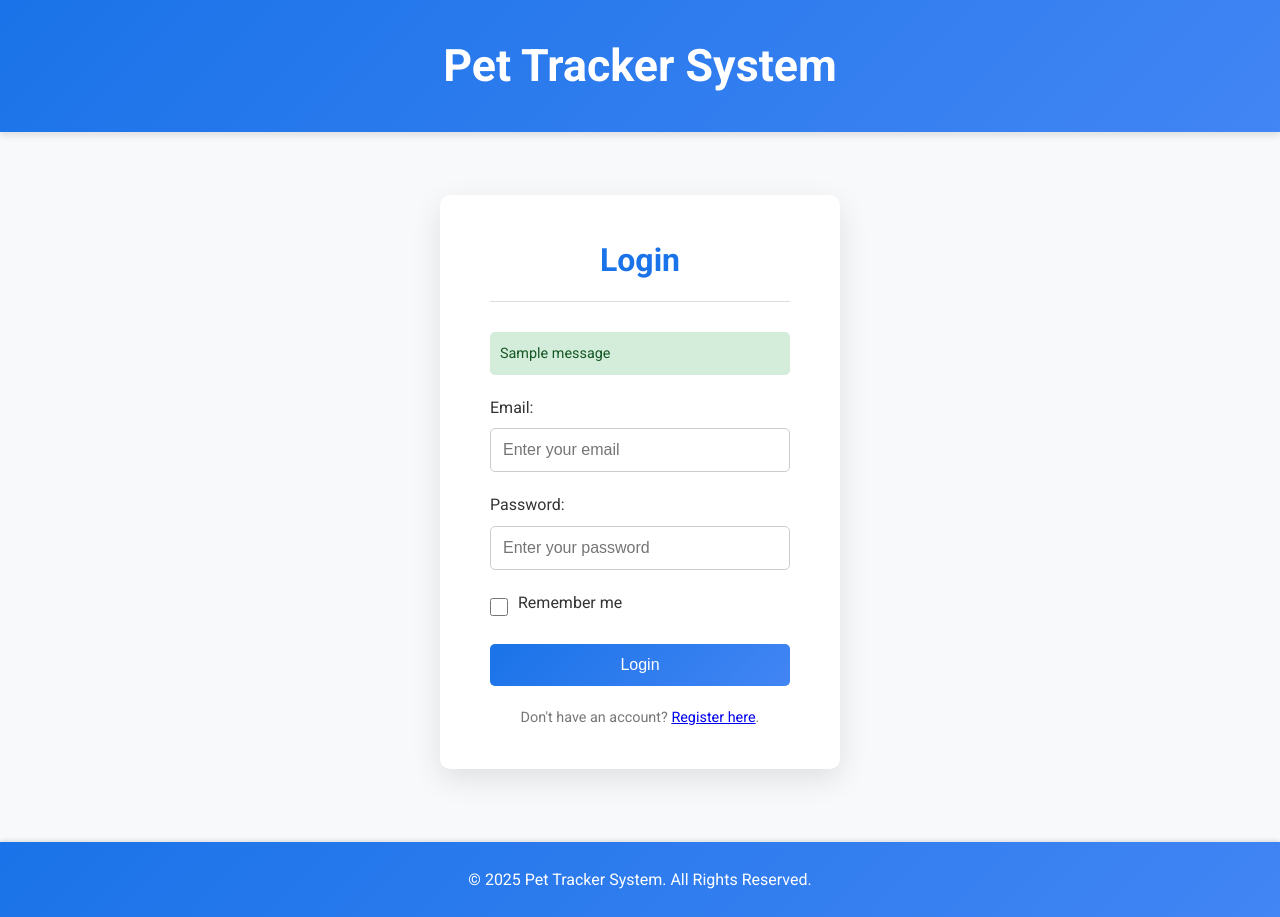
After one commit to dadan041100/pet-tracker-system, a Flask app: page /login in a window 1280 px wide. The commit adds this page. Run offline with Flask 2, Linux system fonts and the light colour scheme; tables that the repository leaves empty hold one stand-in row (values such as "Sample post"); one stand-in notice (Sample message) is shown.

Commit message:
updated seeders and login and logout functionality

```diff
--- a/app.py
+++ b/app.py
@@ -1,4 +1,4 @@
-from flask import Flask, render_template
+from flask import Flask, render_template, request, redirect, url_for, flash, session
 from config import Config
 from extensions import db
 from flask_migrate import Migrate
@@ -13,6 +13,7 @@ from controllers.tracker_controller import tracker_bp
 def create_app():
     app = Flask(__name__)
     app.config.from_object(Config)
+    app.secret_key = 'supersecretkey'  # For session management
 
     # Initialize SQLAlchemy and Flask-Migrate
     db.init_app(app)
@@ -23,17 +24,51 @@ def create_app():
     app.register_blueprint(pet_bp, url_prefix='/pets')
     app.register_blueprint(tracker_bp, url_prefix='/trackers')
 
-    # Main routes
+    # --- Authentication Routes ---
+    @app.route('/login', methods=['GET', 'POST'])
+    def login():
+        if request.method == 'POST':
+            email = request.form.get('email')
+            password = request.form.get('password')
+            owner = Owner.query.filter_by(email=email).first()
+            if owner and owner.check_password(password):
+                session['user'] = owner.email
+                session.pop('logged_out', None)
+                flash('Logged in successfully!', 'success')
+                return redirect(url_for('home'))
+            else:
+                flash('Invalid email or password', 'error')
+                return render_template('login.html')
+        return render_template('login.html')
+
+    @app.route('/logout')
+    def logout():
+        session.pop('user', None)
+        session['logged_out'] = True
+        flash('Logged out successfully!', 'success')
+        return redirect(url_for('login'))
+
+    @app.route('/register', methods=['GET', 'POST'])
+    def register():
+        if request.method == 'POST':
+            flash("Registration functionality is not implemented yet.", "info")
+            return redirect(url_for('login'))
+        return render_template('register.html')
+
+    # --- Protected Routes ---
     @app.route('/', endpoint='home')
     def index():
-        # For simplicity, grab the first owner from the database
+        if 'user' not in session:
+            return redirect(url_for('login'))
         current_owner = Owner.query.first()
-        # Retrieve the owner's address, pet, and recent activity (adjust your query as needed)
-        current_address = Address.query.filter_by(owner_id=current_owner.id).first()
-        current_pet = Pet.query.filter_by(owner_id=current_owner.id).first()
-        recent_activities = ActivityLog.query.filter_by(pet_id=current_pet.id)\
-                                            .order_by(ActivityLog.timestamp.desc())\
-                                            .limit(5).all()
+        current_address = Address.query.filter_by(owner_id=current_owner.id).first() if current_owner else None
+        current_pet = Pet.query.filter_by(owner_id=current_owner.id).first() if current_owner else None
+        recent_activities = []
+        if current_pet:
+            recent_activities = (ActivityLog.query.filter_by(pet_id=current_pet.id)
+                                 .order_by(ActivityLog.timestamp.desc())
+                                 .limit(5)
+                                 .all())
         return render_template(
             'index.html',
             current_owner=current_owner,
@@ -44,11 +79,11 @@ def create_app():
 
     @app.route('/dashboard', endpoint='dashboard')
     def dashboard():
-        # Again, retrieve current owner/pet data
+        if 'user' not in session:
+            return redirect(url_for('login'))
         current_owner = Owner.query.first()
-        current_pet = Pet.query.filter_by(owner_id=current_owner.id).first()
-        # Optionally, you might also query tracker data here if needed
-        tracker = current_pet.tracker  # Assuming a one-to-one relationship
+        current_pet = Pet.query.filter_by(owner_id=current_owner.id).first() if current_owner else None
+        tracker = current_pet.tracker if current_pet else None
         return render_template(
             'dashboard.html',
             current_owner=current_owner,
--- a/controllers/tracker_controller.py
+++ b/controllers/tracker_controller.py
@@ -20,6 +20,7 @@ def get_trackers():
             'last_seen_time': t.last_seen_time.isoformat(),
             'status': t.status,
             # Include pet details from your seeder
+            'pet_image_url': pet.image_url if pet and pet.image_url else 'https://via.placeholder.com/100',
             'pet_name': pet.name if pet else 'Unknown',
             'pet_type': pet.type if pet else 'Unknown',
             'pet_breed': pet.breed if pet else 'Unknown',
--- a/models/pet.py
+++ b/models/pet.py
@@ -11,6 +11,7 @@ class Pet(db.Model):
     gender = db.Column(db.String(10), nullable=False)
     age = db.Column(db.Integer, nullable=False)
     description = db.Column(db.Text, nullable=True)
+    image_url = db.Column(db.String(255), nullable=True)
 
     tracker = db.relationship('Tracker', backref='pet', uselist=False)
     activity_logs = db.relationship('ActivityLog', backref='pet', lazy=True)
--- a/static/css/styles.css
+++ b/static/css/styles.css
@@ -1,6 +1,7 @@
 /* Import Google Font */
 @import url('https://fonts.googleapis.com/css?family=Roboto:300,400,700&display=swap');
 
+/* Global Styles */
 * {
   margin: 0;
   padding: 0;
@@ -16,6 +17,7 @@ body {
 
 /* Header */
 header {
+  position: relative;
   background: linear-gradient(135deg, #1a73e8, #4285f4);
   color: #fff;
   padding: 30px 20px;
@@ -27,6 +29,26 @@ header h1 {
   font-size: 2.8rem;
   font-weight: 700;
 }
+
+/* Logout Button */
+.logout-btn {
+    position: absolute;
+    top: 50%;
+    left: 20px;
+    transform: translateY(-50%);
+    background: transparent;
+    border: 1px solid #fff;
+    color: #fff;
+    padding: 6px 12px;
+    border-radius: 4px;
+    font-size: 0.9rem;
+    text-decoration: none;
+    transition: background 0.3s;
+  }
+
+  .logout-btn:hover {
+    background: rgba(255,255,255,0.2);
+  }
 
 /* Container for Sidebar & Content */
 .container {
@@ -198,6 +220,161 @@ footer p {
   font-size: 1rem;
 }
 
+/* ===== Login Page Styles ===== */
+.login-container {
+  display: flex;
+  align-items: center;
+  justify-content: center;
+  min-height: 80vh;
+  background-color: #f8f9fb;
+  padding: 20px;
+}
+
+.login-card {
+  background: #fff;
+  padding: 40px 50px;
+  border-radius: 10px;
+  box-shadow: 0 10px 30px rgba(0, 0, 0, 0.1);
+  max-width: 400px;
+  width: 100%;
+}
+
+.login-card h2 {
+  font-size: 2rem;
+  margin-bottom: 30px;
+  color: #1a73e8;
+  text-align: center;
+  border-bottom: 1px solid #ddd;
+  padding-bottom: 15px;
+}
+
+.login-card .form-group {
+  margin-bottom: 20px;
+}
+
+.login-card .form-group label {
+  display: block;
+  margin-bottom: 8px;
+  font-size: 1rem;
+  color: #333;
+}
+
+.login-card .form-group input {
+  width: 100%;
+  padding: 12px;
+  border: 1px solid #ccc;
+  border-radius: 5px;
+  font-size: 1rem;
+}
+
+.login-card .remember-me {
+  display: flex;
+  align-items: center;
+  margin-bottom: 20px;
+}
+
+.login-card .remember-me input[type="checkbox"] {
+  margin-right: 10px;
+  width: 18px;
+  height: 18px;
+  accent-color: #1a73e8;
+}
+
+.login-card .remember-me label {
+  font-size: 1rem;
+  color: #333;
+  cursor: pointer;
+}
+
+.login-card .btn {
+  background: linear-gradient(135deg, #1a73e8, #4285f4);
+  color: #fff;
+  border: none;
+  padding: 12px;
+  width: 100%;
+  border-radius: 5px;
+  font-size: 1rem;
+  cursor: pointer;
+  transition: background 0.3s ease;
+}
+
+.login-card .btn:hover {
+  background: linear-gradient(135deg, #1558b0, #3367d6);
+}
+
+.login-card .login-text {
+  margin-top: 20px;
+  text-align: center;
+  font-size: 0.9rem;
+  color: #777;
+}
+
+.flash-messages {
+  list-style: none;
+  padding: 0;
+  margin-bottom: 20px;
+}
+
+.flash-messages li {
+  padding: 10px;
+  border-radius: 5px;
+  margin-bottom: 10px;
+  font-size: 0.9rem;
+}
+
+.flash-messages li.success {
+  background-color: #d4edda;
+  color: #155724;
+}
+
+.flash-messages li.error {
+  background-color: #f8d7da;
+  color: #721c24;
+}
+
+/* Modal Styles */
+.modal {
+  display: none;
+  position: fixed;
+  z-index: 1000;
+  left: 0;
+  top: 0;
+  width: 100%;
+  height: 100%;
+  overflow: auto;
+  background-color: rgba(0, 0, 0, 0.4);
+}
+
+.modal-content {
+  background-color: #fff;
+  margin: 15% auto;
+  padding: 20px;
+  border: 1px solid #888;
+  width: 80%;
+  max-width: 400px;
+  border-radius: 10px;
+  text-align: center;
+}
+
+.modal-content p {
+  font-size: 1.2rem;
+  color: #333;
+}
+
+.close {
+  color: #aaa;
+  float: right;
+  font-size: 1.5rem;
+  font-weight: bold;
+  cursor: pointer;
+}
+
+.close:hover,
+.close:focus {
+  color: #000;
+  text-decoration: none;
+}
+
 /* Responsive Adjustments */
 @media (max-width: 768px) {
   .container {
--- a/static/js/main.js
+++ b/static/js/main.js
@@ -38,7 +38,7 @@ document.addEventListener('DOMContentLoaded', function() {
               // Create the popup content with a placeholder image and pet details
               let popupContent = `
                 <div style="text-align:center;">
-                  <img src="https://via.placeholder.com/100" alt="Pet Image" style="width:100px; height:100px; border-radius:50%; margin-bottom:10px;">
+                  <img src="${tracker.pet_image_url}" alt="Pet Image" style="width:100px; height:100px; border-radius:50%; margin-bottom:10px;">
                   <h3>${tracker.pet_name}</h3>
                   <p><strong>Type:</strong> ${tracker.pet_type}</p>
                   <p><strong>Breed:</strong> ${tracker.pet_breed}</p>
--- a/templates/dashboard.html
+++ b/templates/dashboard.html
@@ -25,7 +25,7 @@
       <div class="sidebar-info">
         <h2>Current Pet</h2>
         <div class="pet-card">
-          <img src="{{ current_pet.image_url or 'https://via.placeholder.com/150' }}" alt="Pet Image">
+        <img src="{{ current_pet.image_url or url_for('static', filename='images/sample-dog.jpg') }}" alt="Pet Image">
           <h3>{{ current_pet.name }}</h3>
           <p>{{ current_pet.type }} - {{ current_pet.breed }}</p>
           <p>Age: {{ current_pet.age }}</p>
--- /dev/null
+++ b/templates/login.html
@@ -0,0 +1,78 @@
+<!DOCTYPE html>
+<html lang="en">
+<head>
+  <meta charset="UTF-8">
+  <title>Login - Pet Tracker System</title>
+  <link rel="stylesheet" href="{{ url_for('static', filename='css/styles.css') }}">
+  <!-- Google Fonts -->
+  <link href="https://fonts.googleapis.com/css?family=Roboto:300,400,700&display=swap" rel="stylesheet">
+</head>
+<body>
+  <header>
+    <h1>Pet Tracker System</h1>
+  </header>
+  <div class="container login-container">
+    <div class="login-card">
+      <h2>Login</h2>
+      {% with messages = get_flashed_messages(with_categories=true) %}
+        {% if messages %}
+          <ul class="flash-messages">
+            {% for category, message in messages %}
+              <li class="{{ category }}">{{ message }}</li>
+            {% endfor %}
+          </ul>
+        {% endif %}
+      {% endwith %}
+      <form action="{{ url_for('login') }}" method="post">
+        <div class="form-group">
+          <label for="email">Email:</label>
+          <input type="email" name="email" id="email" placeholder="Enter your email" required>
+        </div>
+        <div class="form-group">
+          <label for="password">Password:</label>
+          <input type="password" name="password" id="password" placeholder="Enter your password" required>
+        </div>
+        <div class="form-group remember-me">
+          <input type="checkbox" name="remember" id="remember">
+          <label for="remember">Remember me</label>
+        </div>
+        <button type="submit" class="btn">Login</button>
+      </form>
+      <p class="login-text">Don't have an account? <a href="{{ url_for('register') }}">Register here</a>.</p>
+    </div>
+  </div>
+
+  <!-- Logged Out Modal (if applicable) -->
+  {% if session.get('logged_out') %}
+  <div id="loggedOutModal" class="modal">
+    <div class="modal-content">
+      <span class="close">&times;</span>
+      <p>You have been logged out.</p>
+    </div>
+  </div>
+  {% endif %}
+
+  <footer>
+    <p>&copy; 2025 Pet Tracker System. All Rights Reserved.</p>
+  </footer>
+
+  <script>
+    // Display the "Logged Out" modal if it exists
+    document.addEventListener('DOMContentLoaded', function() {
+      var modal = document.getElementById("loggedOutModal");
+      if (modal) {
+        var closeBtn = modal.querySelector(".close");
+        modal.style.display = "block";
+        closeBtn.onclick = function() {
+          modal.style.display = "none";
+        };
+        window.onclick = function(event) {
+          if (event.target == modal) {
+            modal.style.display = "none";
+          }
+        };
+      }
+    });
+  </script>
+</body>
+</html>
```
Also changed, not shown: factories/model_factory.py (+22 -9 lines), migrations/versions/8198cd94002e_add_password_hash_field_to_owner_model_.py (added, +32 -0 lines), migrations/versions/f673ae2e96ed_add_image_url_field_to_pet.py (added, +32 -0 lines), models/owner.py (+8 -0 lines), templates/index.html (+32 -1 lines), templates/register.html (added, +25 -0 lines), app.db, static/images/sample-dog.jpg (renamed from sample-dog.jpg).
